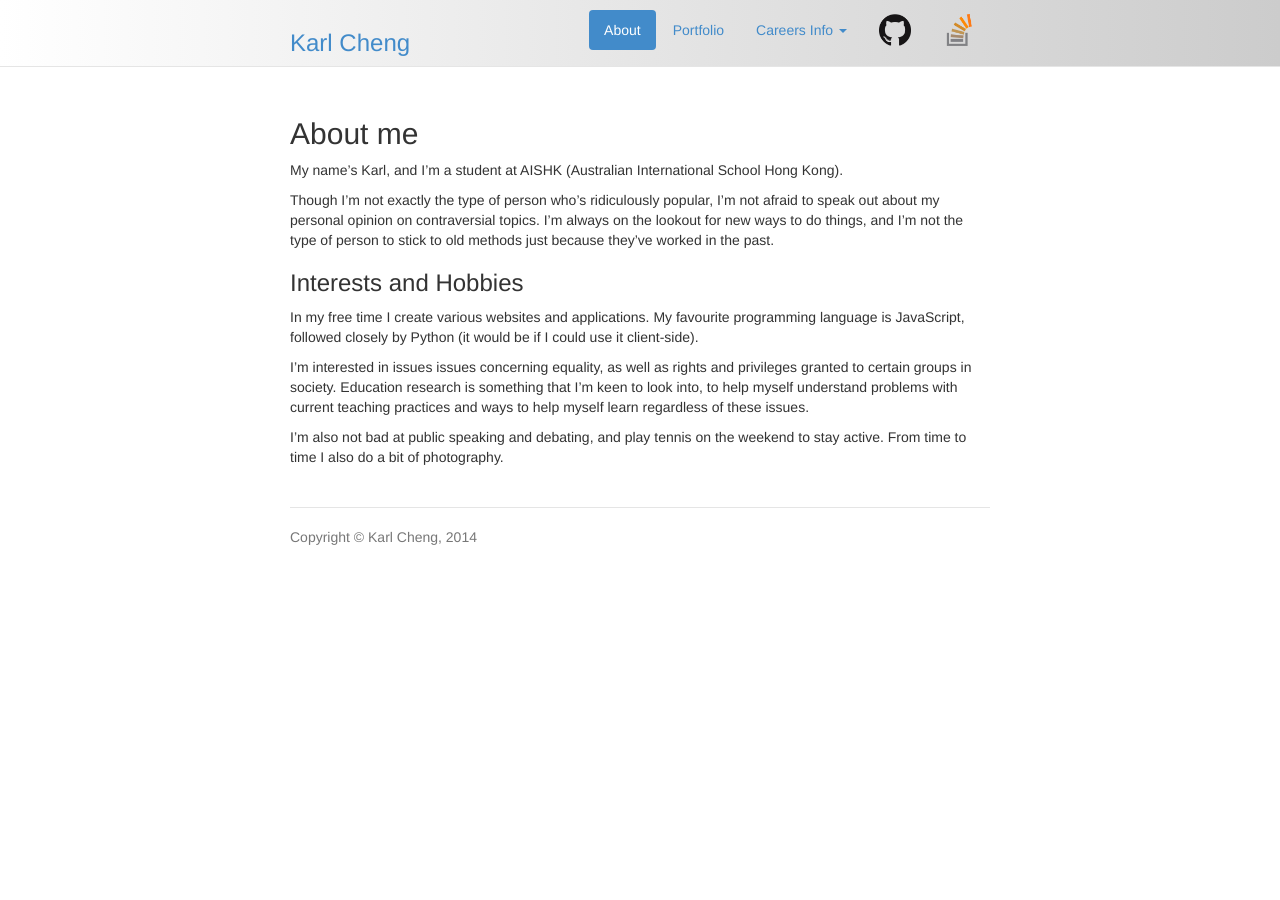
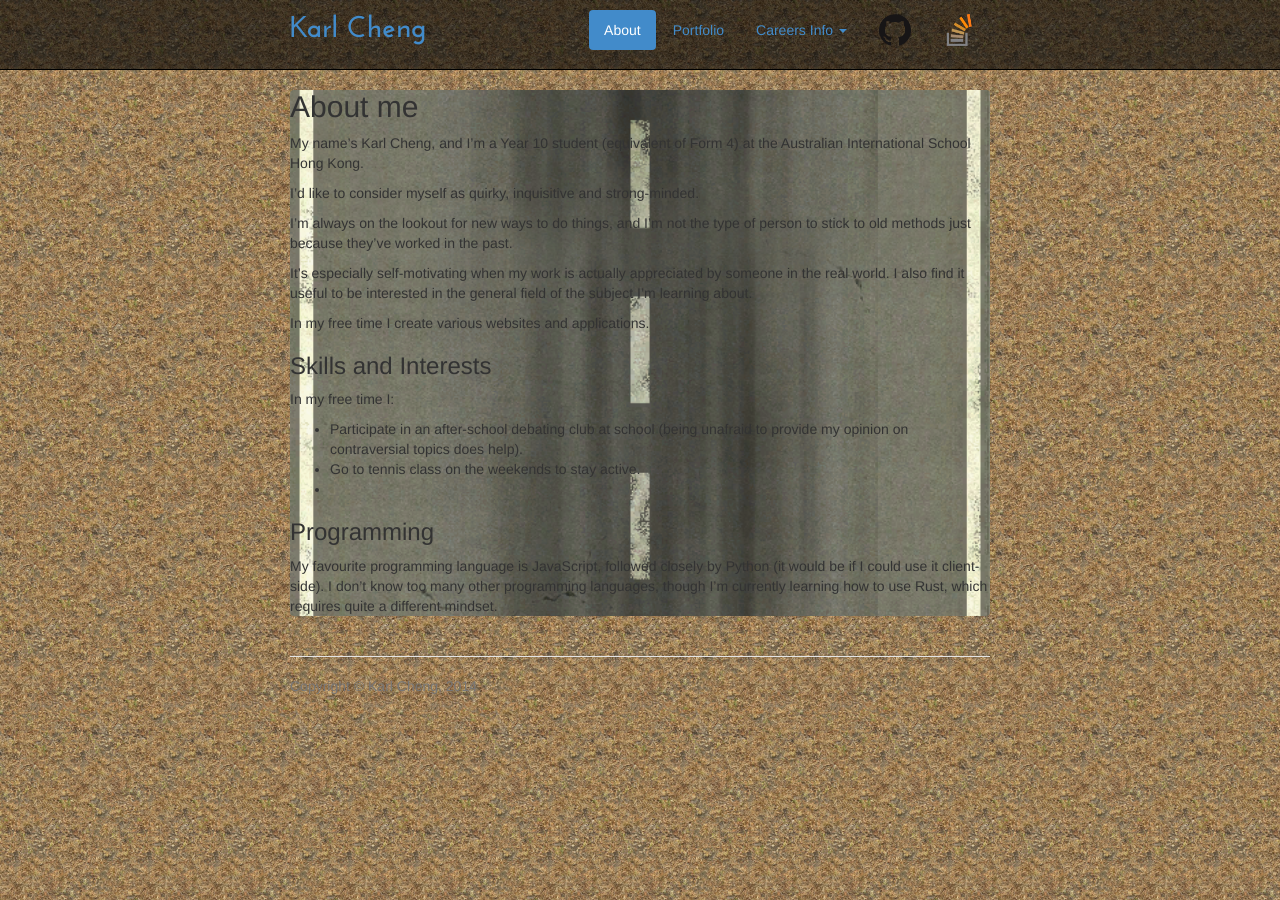
Before and after one commit to Qantas94Heavy/qantas94heavy.github.io, a Jekyll site: the page built from about.md, in a window 1280 px wide. Built offline with Jekyll 4.4.1, drawn with Linux system fonts in a browser that asks for light colours.

Commit message:
Add runway background

```diff
--- a/_layouts/default.html
+++ b/_layouts/default.html
@@ -15,10 +15,10 @@
     <!-- Custom styles for this template -->
     <link href="{{ site.baseurl }}/css/default.css" rel="stylesheet">
   </head>
-  <body>
+  <body class="grass">
     <div class="header">
 			<div class="container">
-        <h3 class="pull-left"><a href="{{ site.baseurl }}">Karl Cheng</a></h3>
+        <h2 class="pull-left"><a href="{{ site.baseurl }}">Karl Cheng</a></h2>
 
         <ul class="nav nav-pills pull-right">
 					{% for link in site.navigation %}
@@ -43,14 +43,20 @@
 							<li><a href="{{ site.baseurl }}{{ link.url }}">{{ link.text }}</a></li>
 						{% endif %}
 					{% endfor %}
-          <li><a href="https://github.com/Qantas94Heavy" class="logo"><img src="logos/GitHub-Mark/PNG/GitHub-Mark-120px-plus.png"></a></li>
-          <li><a href="http://stackoverflow.com/users/2074608/qantas-94-heavy" class="logo"><img src="logos/so-icon.png"></a></li>
+
+          <li><a href="https://github.com/Qantas94Heavy" class="logo">
+            <img src="{{ site.baseurl }}/img/GitHub-Mark/PNG/GitHub-Mark-120px-plus.png">
+          </a></li>
+
+          <li><a href="http://stackoverflow.com/users/2074608/qantas-94-heavy" class="logo">
+            <img src="{{ site.baseurl }}/img/so-icon.png">
+          </a></li>
 				</ul>
 			</div>
     </div>
 
 
-    <div class="container white">
+    <div class="container">
       <div class="content">{{ content }}</div>
 
       <div class="footer">
--- a/about.md
+++ b/about.md
@@ -4,20 +4,25 @@ layout: default
 
 ## About me
 
-My name's Karl, and I'm a student at AISHK (Australian International School Hong Kong).
+My name's Karl Cheng, and I'm a Year 10 student (equivalent of Form 4) at the Australian International School Hong Kong.
 
-Though I'm not exactly the type of person who's ridiculously popular, I'm not afraid to speak out about my personal
-opinion on contraversial topics. I'm always on the lookout for new ways to do things, and I'm not the type of person
-to stick to old methods just because they've worked in the past.
+I'd like to consider myself as quirky, inquisitive and strong-minded.
 
-### Interests and Hobbies
+I'm always on the lookout for new ways to do things, and I'm not the type of person to stick to old methods just because they've worked in the past.
 
-In my free time I create various websites and applications. My favourite programming language is JavaScript,
-followed closely by Python (it would be if I could use it client-side).
+It's especially self-motivating when my work is actually appreciated by someone in the real world. I also find it useful to be interested in the general field of the subject I'm learning about.
 
-I'm interested in issues issues concerning equality, as well as rights and privileges granted to certain groups in society.
-Education research is something that I'm keen to look into, to help myself understand problems with current teaching practices
-and ways to help myself learn regardless of these issues.
+In my free time I create various websites and applications.
 
-I'm also not bad at public speaking and debating, and play tennis on the weekend to stay active. From time to time I also
-do a bit of photography.
+### Skills and Interests
+
+In my free time I:
+
+ - Participate in an after-school debating club at school (being unafraid to provide my opinion on contraversial topics does help).
+ - Go to tennis class on the weekends to stay active.
+ -
+
+
+### Programming
+
+My favourite programming language is JavaScript, followed closely by Python (it would be if I could use it client-side). I don't know too many other programming languages, though I'm currently learning how to use Rust, which requires quite a different mindset.
--- a/css/default.css
+++ b/css/default.css
@@ -1,4 +1,4 @@
-@import url(titlefont/josefin-sans.css)
+@import url(fonts/titlefont/josefin-sans.css);
 
 /* Space out content a bit */
 body {
@@ -26,8 +26,10 @@ body {
   margin-top: 0;
 }
 
-.white {
-  background-color: #FFF;
+.grass {
+  background-image: url(../img/grass.jpg);
+  background-repeat: repeat;
+  background-size: 200px;
 }
 
 /* Everything but the jumbotron gets side spacing for mobile first views */
@@ -41,13 +43,14 @@ body {
 /* Custom page header */
 .header {
   padding-top: 10px;
-  border-bottom: 1px solid #e5e5e5;
-  background-image: linear-gradient(to right, #FFF, #CCC);
+  border-bottom: 1px solid #000;
+  background: rgba(0, 0, 0, 0.6);
 }
 
 /* Make the masthead heading the same height as the navigation */
 .header h2 {
   font-family: "Josefin Sans";
+  font-weight: bold;
   padding-bottom: 19px;
   margin-top: 0;
   margin-bottom: 0;
@@ -63,12 +66,20 @@ body {
   border-top: 1px solid #e5e5e5;
 }
 
+.content {
+  border-radius: 4px;
+  background-image: url(../img/runway_seamless.png);
+  background-repeat: repeat-y;
+  background-size: cover;
+}
+
 /* Customize container */
 @media (min-width: 768px) {
   .container {
     max-width: 730px;
   }
 }
+
 .container-narrow > hr {
   margin: 30px 0;
 }
@@ -100,9 +111,11 @@ body {
     padding-left: 0;
   }
   /* Space out the masthead */
+  /*
   .header {
     margin-bottom: 30px;
   }
+  */
   /* Remove the bottom border on the jumbotron for visual effect */
   .jumbotron {
     border-bottom: 0;
```
Also changed, not shown: portfolio.md (+7 -5 lines), selfevaluation.md (+2 -10 lines), img/GitHub-Mark/PNG/GitHub-Mark-120px-plus.png (renamed from logos/GitHub-Mark/PNG/GitHub-Mark-120px-plus.png), img/GitHub-Mark/PNG/GitHub-Mark-32px.png (renamed from logos/GitHub-Mark/PNG/GitHub-Mark-32px.png), img/GitHub-Mark/PNG/GitHub-Mark-64px.png (renamed from logos/GitHub-Mark/PNG/GitHub-Mark-64px.png), img/GitHub-Mark/PNG/GitHub-Mark-Light-120px-plus.png (renamed from logos/GitHub-Mark/PNG/GitHub-Mark-Light-120px-plus.png), img/GitHub-Mark/PNG/GitHub-Mark-Light-32px.png (renamed from logos/GitHub-Mark/PNG/GitHub-Mark-Light-32px.png), img/GitHub-Mark/PNG/GitHub-Mark-Light-64px.png (renamed from logos/GitHub-Mark/PNG/GitHub-Mark-Light-64px.png), img/grass.jpg (added), img/runway_seamless.png (added), img/so-icon-original.png (renamed from logos/so-icon-original.png), img/so-icon.png (renamed from logos/so-icon.png), 4 other files.
